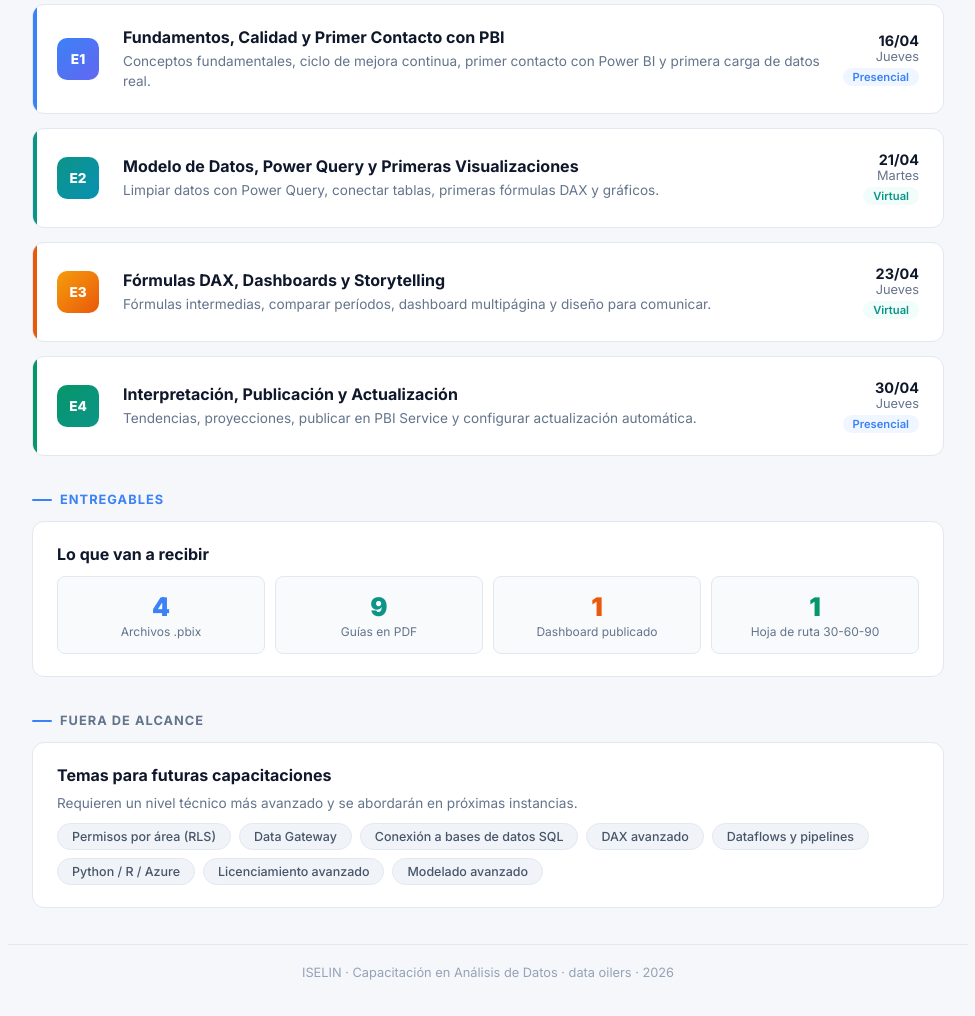
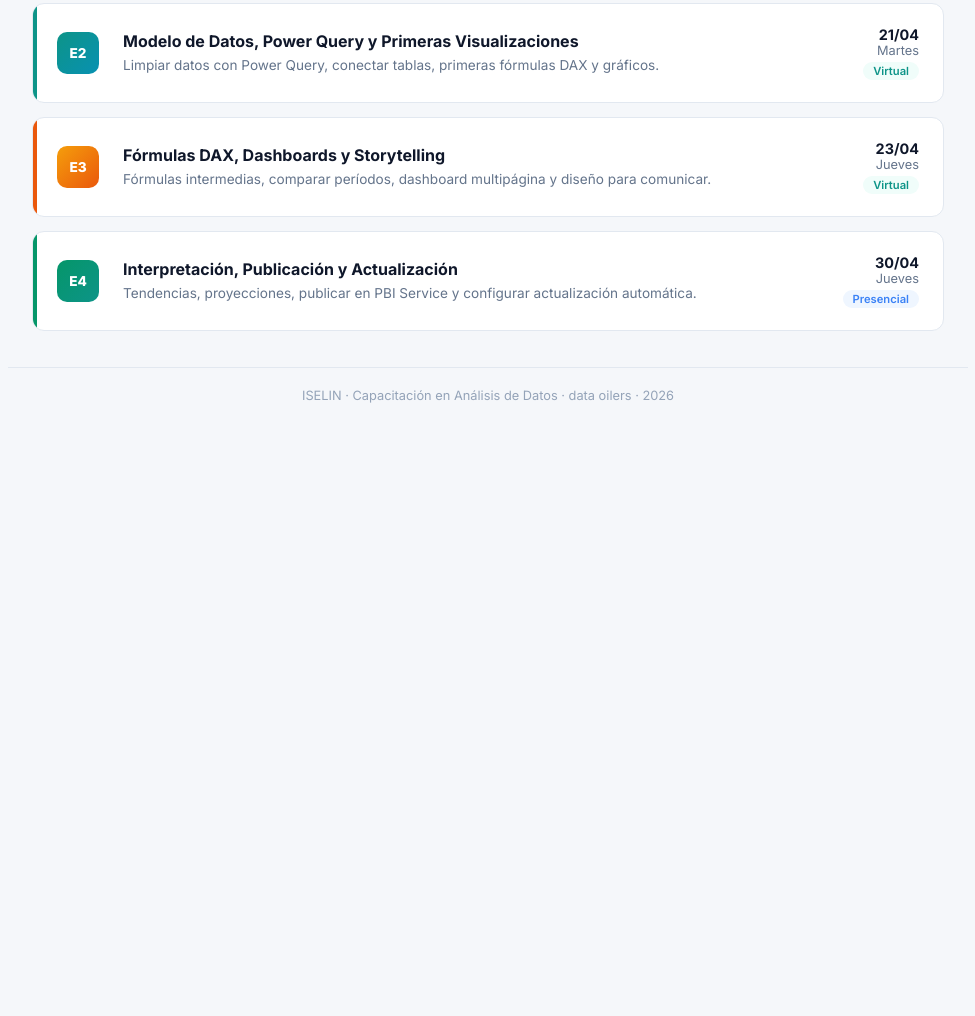
Before and after one commit to data-oilers/iselin, a plain HTML site: page cronograma.html in a window 1280 px wide. Shown: the part 361-1377 px from the top of the page, without its empty margins (152-1127 px from the left). After the commit the page ends 800 px from the top, so only its background shows below. Drawn offline with Linux system fonts and the light colour scheme.

Commit message:
Cronograma: dejar solo los 4 encuentros
Co-Authored-By: Claude Opus 4.6 (1M context) <noreply@anthropic.com>

```diff
--- a/cronograma.html
+++ b/cronograma.html
@@ -128,10 +128,6 @@ footer {
 
 <div class="main">
 
-    <div class="objective">
-        <strong>Objetivo general:</strong> Que los participantes incorporen Power BI como herramienta cotidiana para transformar datos en información útil, facilitando la toma de decisiones basada en evidencia y fortaleciendo la cultura de mejora continua.
-    </div>
-
     <div class="section-title">4 Encuentros</div>
     <div class="encounters">
         <div class="enc e1">
@@ -184,32 +180,6 @@ footer {
         </div>
     </div>
 
-    <div class="section-title">Entregables</div>
-    <div class="entregables">
-        <h3>Lo que van a recibir</h3>
-        <div class="ent-grid">
-            <div class="ent-item"><div class="n">4</div><div class="l">Archivos .pbix</div></div>
-            <div class="ent-item"><div class="n" style="color:#0D9488">9</div><div class="l">Guías en PDF</div></div>
-            <div class="ent-item"><div class="n" style="color:#EA580C">1</div><div class="l">Dashboard publicado</div></div>
-            <div class="ent-item"><div class="n" style="color:#059669">1</div><div class="l">Hoja de ruta 30-60-90</div></div>
-        </div>
-    </div>
-
-    <div class="section-title" style="color:#64748B">Fuera de alcance</div>
-    <div class="fuera">
-        <h3>Temas para futuras capacitaciones</h3>
-        <p>Requieren un nivel técnico más avanzado y se abordarán en próximas instancias.</p>
-        <div class="tags">
-            <span class="tag">Permisos por área (RLS)</span>
-            <span class="tag">Data Gateway</span>
-            <span class="tag">Conexión a bases de datos SQL</span>
-            <span class="tag">DAX avanzado</span>
-            <span class="tag">Dataflows y pipelines</span>
-            <span class="tag">Python / R / Azure</span>
-            <span class="tag">Licenciamiento avanzado</span>
-            <span class="tag">Modelado avanzado</span>
-        </div>
-    </div>
 
 </div>
 
```
